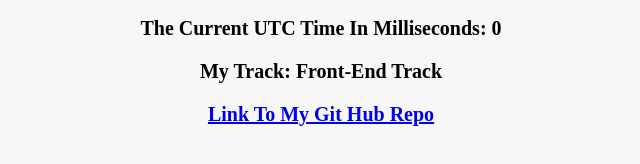
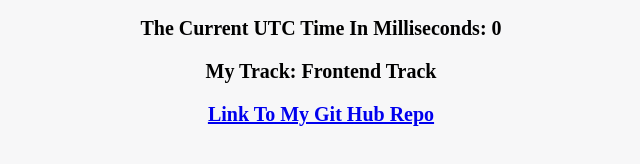
Before and after one commit to Chiemezie123/hng1, a plain HTML site: page index.html in a window 1280 px wide. Shown: the part 444-608 px from the top of the page, 319-959 px from the left. Drawn offline with Linux system fonts and the light colour scheme.

Commit message:
third commit

```diff
--- a/index.html
+++ b/index.html
@@ -19,7 +19,7 @@
             <img src="./profilepics.jpg" alt="fuzzyG" data-testid="slackDisplayImage">
             <p id="currentDateOfTheWeek"  data-testid="currentDayOfTheWeek"></p>
             <p data-testid="currentUTCTime" id="currentUTCTime"></p>
-            <p  data-testid="Front-end">my track: Front-end track</p>
+            <p  data-testid="Front-end">my track: Frontend track</p>
 
             <p><a href="https://github.com/Chiemezie123/hng1">link to my git hub repo</a></p>
           </div>
```
